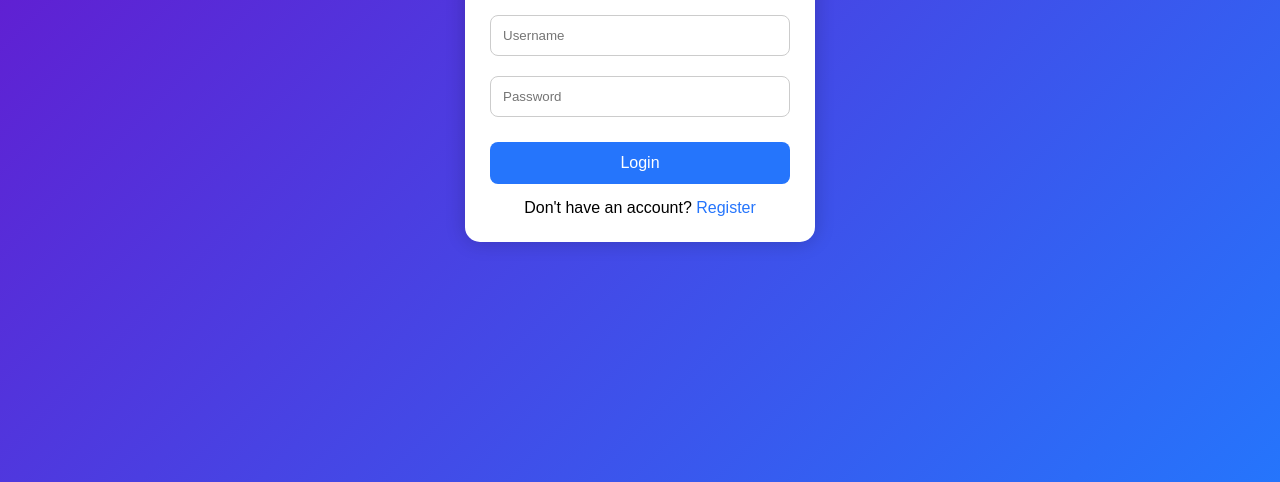
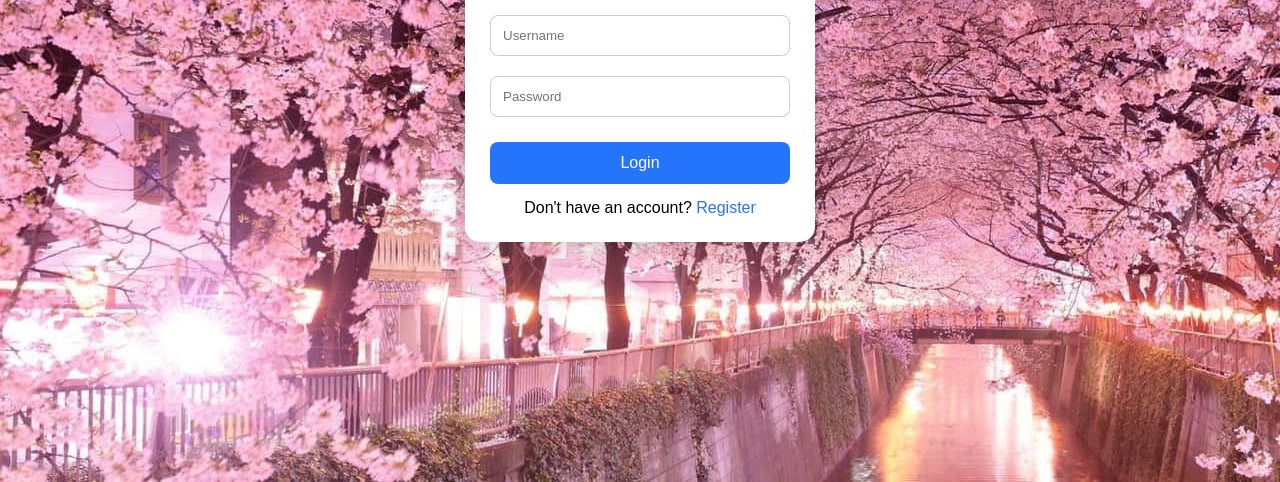
Before and after one commit to ivankryslerguquib-create/Portfolio-ITE10-2025, a plain HTML site: page index.html in a window 1280 px wide. Shown: the part 318-800 px from the top of the page. Drawn offline with Linux system fonts and the light colour scheme.

Commit message:
Update ivan.css

```diff
--- a/ivan.css
+++ b/ivan.css
@@ -11,6 +11,7 @@ body {
     display: flex;
     justify-content: center;
     align-items: center;
+    background-image:url('cherry-blossom-background-r9nfkwdadd138wco.jpg') ;
 }
 
 .container {
```
